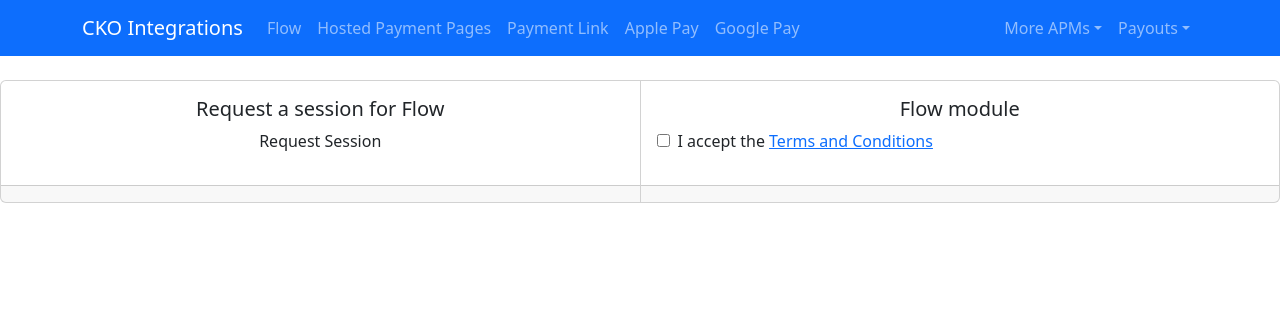
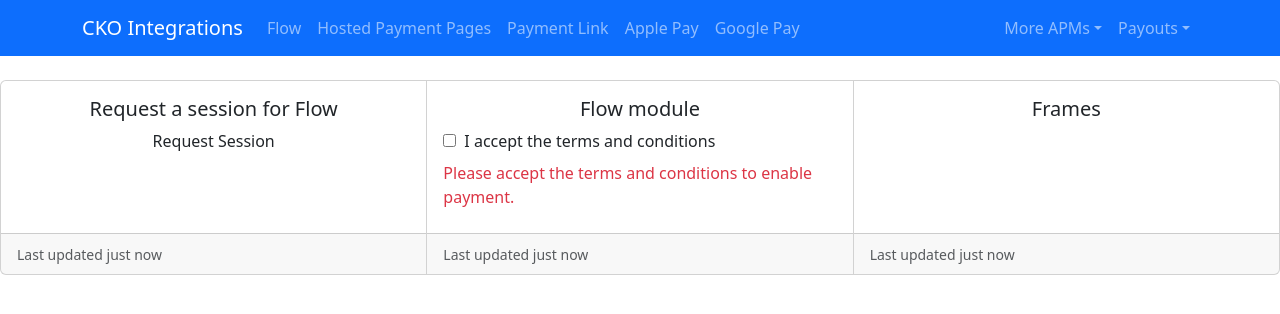
Before and after one commit to Mark-Reilly-Checkout/React-Flask-Project, a React (Create React App) app in the folder frontend/: page /flow in a window 1280 px wide. Shown: the top 314 px of the page. Built offline with nearby package versions, Linux system fonts and the light colour scheme.

Commit message:
Testing hanleClick callback

```diff
--- a/frontend/src/components/Flow.js
+++ b/frontend/src/components/Flow.js
@@ -1,12 +1,10 @@
-import React, { useState, useEffect, useRef } from 'react'; // Import useRef
+import React, { useState, useEffect, useRef } from 'react';
 import { Card } from 'react-bootstrap';
 import axios from 'axios';
 import CardGroup from 'react-bootstrap/CardGroup';
-// import { Frames, CardNumber, ExpiryDate, Cvv } from "frames-react"; // Not needed if not using Frames directly here
 import { loadCheckoutWebComponents } from '@checkout.com/checkout-web-components';
 import { toast } from 'react-toastify';
-import { data, useSearchParams } from "react-router-dom";
-
+import { useSearchParams } from "react-router-dom";
 
 const Flow = () => {
   const [loading, setLoading] = useState(false);
@@ -14,33 +12,27 @@ const Flow = () => {
   const API_BASE_URL = process.env.REACT_APP_BACKEND_URL || "";
   const [searchParams] = useSearchParams();
   const paymentIdFromUrl = searchParams.get("cko-payment-id");
-
-
   const [lastUpdatedSession, setLastUpdatedSession] = useState(null);
   const [lastUpdatedFlow, setLastUpdatedFlow] = useState(null);
   const [lastUpdatedFrames, setLastUpdatedFrames] = useState(null);
-
   const [timeAgoSession, setTimeAgoSession] = useState('');
   const [timeAgoFlow, setTimeAgoFlow] = useState('');
   const [timeAgoFrames, setTimeAgoFrames] = useState('');
+  const [acceptedTermsAndConditions, setAcceptedTermsAndConditions] = useState(false);
+  const [inlinePaymentId, setInlinePaymentId] = useState(null);
 
-    const [acceptedTermsAndConditions, setAcceptedTermsAndConditions] = useState(false);
-
-    // --- NEW: Create a ref to hold the latest state value ---
+  // Ref to hold the latest state value for handleClick
   const acceptedTermsRef = useRef(acceptedTermsAndConditions);
 
-    // --- NEW: Update the ref whenever acceptedTermsAndConditions state changes ---
   useEffect(() => {
     acceptedTermsRef.current = acceptedTermsAndConditions;
   }, [acceptedTermsAndConditions]);
-
 
   const getTimeAgo = (timestamp) => {
     if (!timestamp) return "Last updated just now";
     const now = new Date();
     const diffMs = now - timestamp;
     const diffMins = Math.floor(diffMs / 60000);
-
     if (diffMins < 60) {
       return `Last updated ${diffMins} min${diffMins !== 1 ? 's' : ''} ago`;
     } else {
@@ -55,10 +47,8 @@ const Flow = () => {
       setTimeAgoFlow(getTimeAgo(lastUpdatedFlow));
       setTimeAgoFrames(getTimeAgo(lastUpdatedFrames));
     }, 60000);
-
     return () => clearInterval(interval);
   }, [lastUpdatedSession, lastUpdatedFlow, lastUpdatedFrames]);
-
 
   const SessionRequest = async () => {
     setLoading(true);
@@ -67,13 +57,11 @@ const Flow = () => {
         amount: 5000,
         email: "testfry@example.com"
       });
-
       setPaymentSession(response.data);
       setLastUpdatedSession(new Date());
-
     } catch (error) {
       console.error("Payment Error:", error.response ? error.response.data : error.message);
-            toast.error('Error creating payment session', 'error');
+      toast.error('Error creating payment session');
     } finally {
       setLoading(false);
     }
@@ -99,12 +87,9 @@ const Flow = () => {
         componentOptions: {
           flow: {
             expandFirstPaymentMethod: false,
-                      // --- USE THE REF HERE ---
             handleClick: (_self) => {
-                          console.log("handleClick triggered!");
-                          console.log("acceptedTermsRef.current:", acceptedTermsRef.current); // Log the ref's current value
-
-                          if (acceptedTermsRef.current) { // Check the ref's current value
+              // This only works for card payments and your own pay button
+              if (acceptedTermsRef.current) {
                 toast.info("Proceeding with payment...");
                 return { continue: true };
               } else {
@@ -120,10 +105,10 @@ const Flow = () => {
             },
           },
         },
-
         onPaymentCompleted: (_component, paymentResponse) => {
           toast.success('Payment completed successfully!');
           toast.info('Payment ID: ' + paymentResponse.id);
+          setInlinePaymentId(paymentResponse.id);
           console.log("Payment ID:", paymentResponse.id);
         },
         onError: (component, error) => {
@@ -135,30 +120,26 @@ const Flow = () => {
         const flowComponent = checkout.create('flow');
         flowComponent.mount('#flow-container');
         setLastUpdatedFlow(new Date());
-
         (async () => {
           const klarnaComponent = checkout.create("klarna");
           const klarnaElement = document.getElementById('klarna-container');
-                    if (await klarnaComponent.isAvailable()) {
+          if (klarnaComponent && await klarnaComponent.isAvailable()) {
             klarnaComponent.mount(klarnaElement);
           }
         })();
-
       }).catch(err => console.error("Checkout Web Components Error:", err));
     }
-    }, [paymentSession]); // IMPORTANT: Remove acceptedTermsAndConditions from here!
+  }, [paymentSession]); // Do NOT include acceptedTermsAndConditions here
 
   useEffect(() => {
     const urlParams = new URLSearchParams(window.location.search);
     const paymentStatus = urlParams.get('status');
     const paymentId = urlParams.get('cko-payment-id');
-
     if (paymentStatus === 'succeeded') {
       toast.success('Payment succeeded!');
     } else if (paymentStatus === 'failed') {
       toast.error('Payment failed. Please try again.');
     }
-
     if (paymentId) {
       console.log('Payment ID from URL:', paymentId);
     }
@@ -179,48 +160,70 @@ const Flow = () => {
                   </button>
                   <br />
                   <div>
-                                        {paymentSession && <p>Payment Session ID: {paymentSession.id}</p>}
+                    {paymentSession && (
+                      <p>Payment Session ID: {paymentSession.id}</p>
+                    )}
                   </div>
                 </div>
               </Card.Text>
             </Card.Body>
             <Card.Footer>
-                            <small className="text-muted">{timeAgoSession}</small>
+              <small className="text-muted">{timeAgoSession || "Last updated just now"}</small>
             </Card.Footer>
           </Card>
-
           <Card>
             <Card.Body>
               <Card.Title className="text-center">Flow module</Card.Title>
               <Card.Text>
-                                <div className="mb-3">
+                {/* Terms and Conditions Checkbox */}
+                <div className="mb-2">
                   <input
                     type="checkbox"
-                                        id="termsCheckbox"
+                    id="terms"
                     checked={acceptedTermsAndConditions}
-                                        onChange={(e) => setAcceptedTermsAndConditions(e.target.checked)}
+                    onChange={e => setAcceptedTermsAndConditions(e.target.checked)}
                   />
-                                    <label htmlFor="termsCheckbox" className="ms-2">I accept the <a href="/terms" target="_blank">Terms and Conditions</a></label>
+                  <label htmlFor="terms" style={{ marginLeft: 8 }}>
+                    I accept the terms and conditions
+                  </label>
                 </div>
+                {/* Only render flow-container if terms are accepted */}
+                {acceptedTermsAndConditions ? (
                   <div id="flow-container"></div>
+                ) : (
+                  <div className="text-danger mb-2">
+                    Please accept the terms and conditions to enable payment.
+                  </div>
+                )}
                 <div id='klarna-container'></div>
+                {/* Show Payment ID if available (inline or from URL) */}
+                {(inlinePaymentId || paymentIdFromUrl) && (
+                  <div className="text-center my-3">
+                    <p className="text-success">Payment completed!</p>
+                    <p>
+                      <strong>Payment ID:</strong> <code>{inlinePaymentId || paymentIdFromUrl}</code>
+                    </p>
+                  </div>
+                )}
               </Card.Text>
             </Card.Body>
             <Card.Footer>
-                            <small className="text-muted">{timeAgoFlow}</small>
+              <small className="text-muted">{timeAgoFlow || "Last updated just now"}</small>
             </Card.Footer>
           </Card>
-
+          <Card>
+            <Card.Body>
+              <Card.Title className="text-center">Frames</Card.Title>
+              <Card.Text>
+                <div className="card-frame"></div>
+              </Card.Text>
+            </Card.Body>
+            <Card.Footer>
+              <small className="text-muted">{timeAgoFrames || "Last updated just now"}</small>
+            </Card.Footer>
+          </Card>
         </CardGroup>
       </div>
-            {paymentIdFromUrl && (
-                <div className="text-center my-3">
-                    <p className="text-success">Payment completed!</p>
-                    <p>
-                        <strong>Payment ID:</strong> <code>{paymentIdFromUrl}</code>
-                    </p>
-                </div>
-            )}
     </div>
   );
 };
```
Lines whose indentation alone changed are shown as unchanged.
